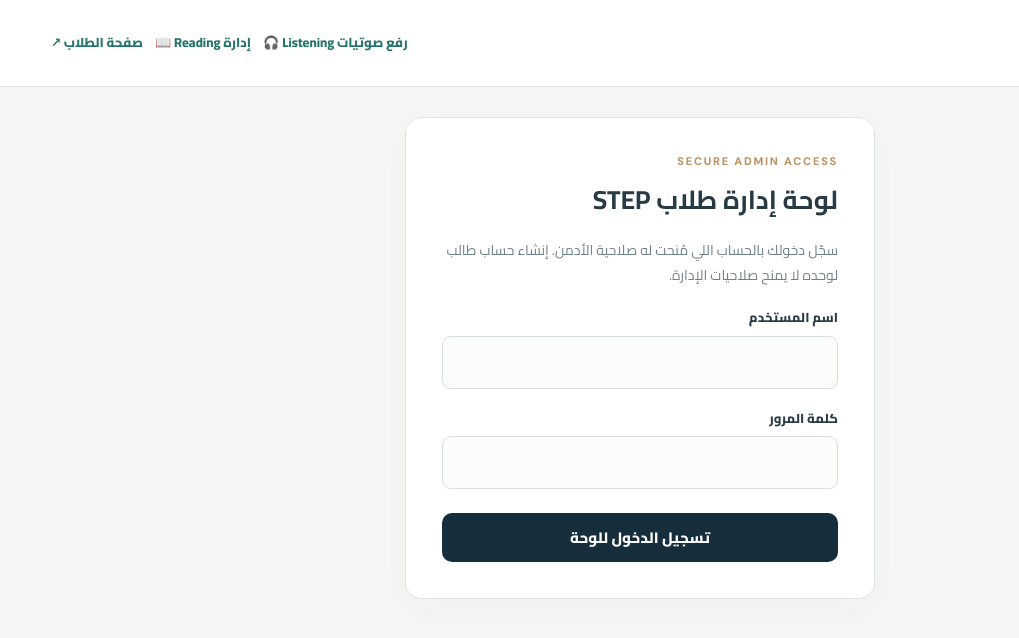
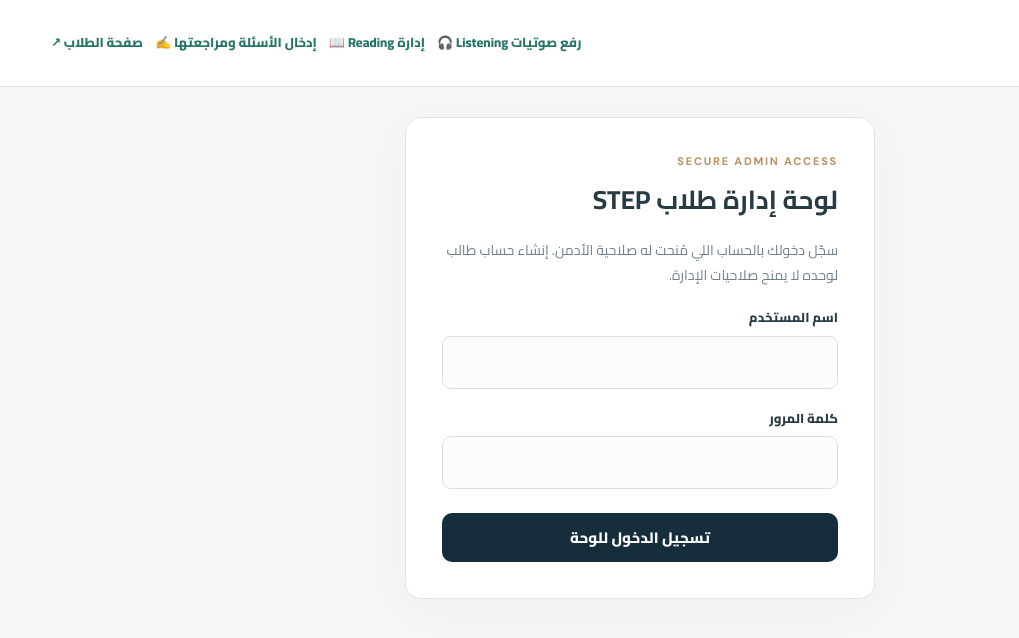
Before and after one commit to seifyadobe97-dotcom/foundation-english-book, a website: page step-grammar-admin/index.html in a window 1280 px wide. Shown: the full height of the page, 0-1019 px from the left. Drawn offline with nearby package versions, Linux system fonts and the light colour scheme.

Commit message:
Expose safe Content Entry center in STEP admin navigation

```diff
--- a/step-grammar-admin/index.html
+++ b/step-grammar-admin/index.html
@@ -36,7 +36,7 @@
 <link rel="stylesheet" href="admin-nav.css"><link rel="stylesheet" href="admin-home.css">
 <link rel="icon" type="image/svg+xml" href="../step-brand/mark.svg"></head>
 <body class="admin-login-page">
-<header class="top"><div class="brand"><img class="step-brand-image" src="../step-brand/logo.svg" alt="STEP with Seify" width="218" height="51"></div><div class="nav-actions"><a href="listening-audio.html">رفع صوتيات Listening 🎧</a><a href="reading-v2.html">إدارة Reading 📖</a><a href="../step-grammar-account-preview/" target="_blank" rel="noopener">صفحة الطلاب ↗</a><button id="logout" class="btn btn-outline btn-small" hidden>تسجيل الخروج</button></div></header>
+<header class="top"><div class="brand"><img class="step-brand-image" src="../step-brand/logo.svg" alt="STEP with Seify" width="218" height="51"></div><div class="nav-actions"><a href="listening-audio.html">رفع صوتيات Listening 🎧</a><a href="reading-v2.html">إدارة Reading 📖</a><a href="content-intake.html">إدخال الأسئلة ومراجعتها ✍️</a><a href="../step-grammar-account-preview/" target="_blank" rel="noopener">صفحة الطلاب ↗</a><button id="logout" class="btn btn-outline btn-small" hidden>تسجيل الخروج</button></div></header>
 <div id="root"><main class="shell"><p>جاري التحقق من صلاحية الدخول…</p></main></div>
 <script src="https://cdn.jsdelivr.net/npm/@supabase/supabase-js@2.57.0/dist/umd/supabase.min.js"></script>
 <script src="admin-nav.js" defer></script>
```
